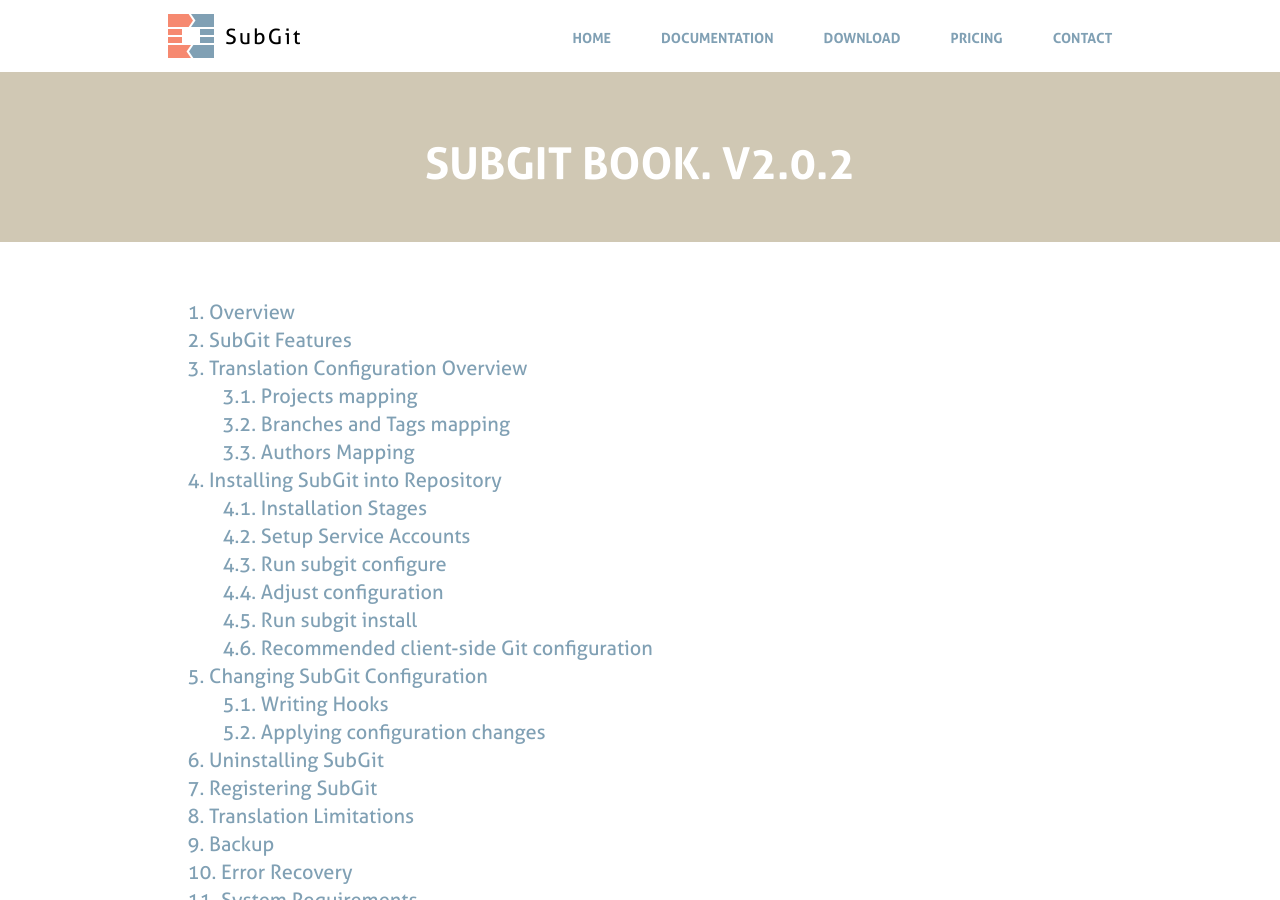
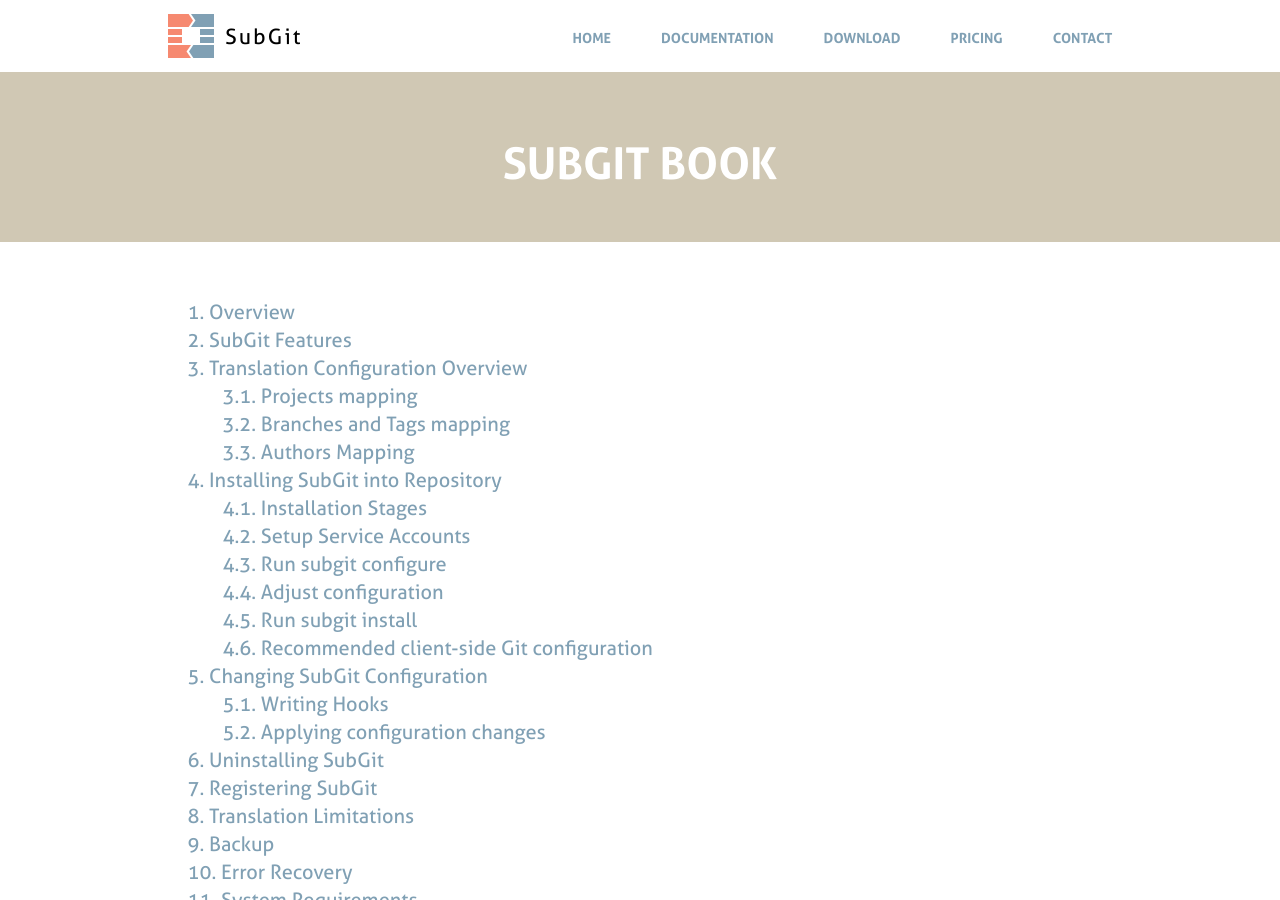
Before and after one commit to waaa/tmate.github.io, a Jekyll site: the page built from book.html, in a window 1280 px wide and 900 px high. Built offline with Jekyll 4.4.1, drawn with Linux system fonts in a browser that asks for light colours; Markdown is read by kramdown in place of the engine named in the settings; comment, search, counter and statistics services are not loaded.

Commit message:
Got rid of version number in local mode documentation.

```diff
--- a/book.html
+++ b/book.html
@@ -2,7 +2,7 @@
 layout: documentation
 ---
 <div class="green_wrap">
-	<h1>SubGit Book. v2.0.2</h1>
+	<h1>SubGit Book</h1>
 </div>
 {% include nav-book.html %}
 {% for weight1 in (1..site.pages.size) %}{% for i in site.pages %}{% if i.weight == weight1 and i.booktype == 'book' %}
```
